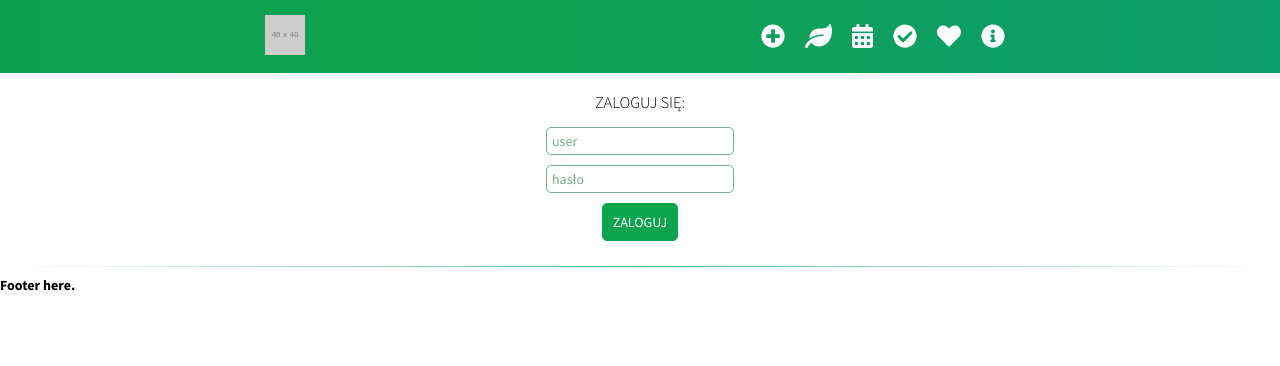
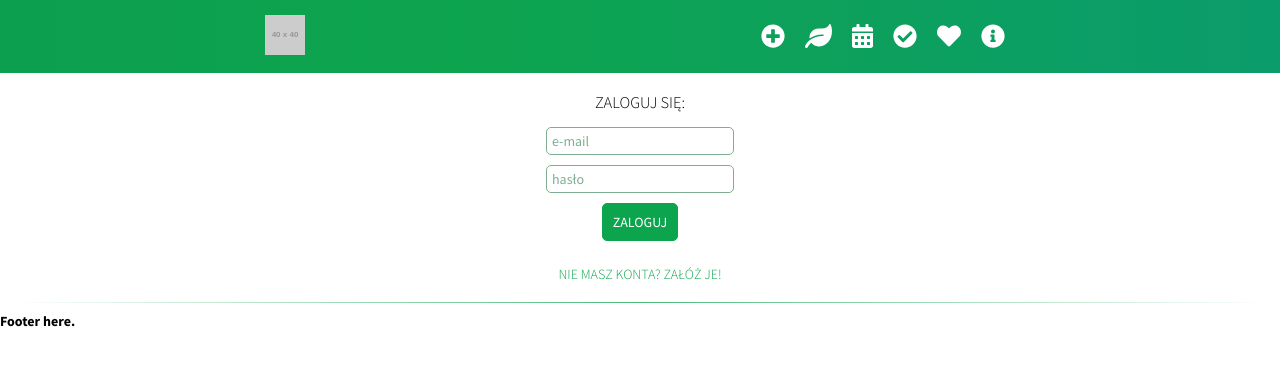
Before and after one commit to FAIRit/fe-plant-me-up, a React (Create React App) app: page / in a window 1280 px wide. Shown: the top 366 px of the page. Built offline with nearby package versions, Linux system fonts and the light colour scheme.

Commit message:
WIP some css to log-in form

```diff
--- a/src/components/LoginSite.js
+++ b/src/components/LoginSite.js
@@ -1,13 +1,17 @@
 import React, { Component } from "react";
 import { firebase, auth } from "../firebase";
 import { FontAwesomeIcon } from "@fortawesome/react-fontawesome";
+import { Link } from "react-router-dom";
 
 export class LoginSite extends Component {
-  state = {};
+  state = {
+    email: "",
+    password: ""
+  };
 
   handleChange = e => {
     this.setState({
-      text: e.target.value
+      [e.target.name]: e.target.value
     });
   };
 
@@ -21,24 +25,27 @@ export class LoginSite extends Component {
           <form onSubmit={this.handleSubmit} className="c-login-form">
             <input
               type="text"
-              name="userText"
-              placeholder="user"
+              name="email"
+              placeholder="e-mail"
               onChange={this.handleChange}
-              value={this.state.text}
+              value={this.state.email}
               cols={40}
             />
             <br />
             <input
               type="text"
-              name="passText"
+              name="password"
               placeholder="hasło"
               onChange={this.handleChange}
-              value={this.state.text}
+              value={this.state.password}
               cols={40}
             />
             <br />
             <button className="btn login-btn">zaloguj</button>
           </form>
+          <h4>
+            <Link to={"/registrationSite"}>Nie masz konta? Załóż je!</Link>
+          </h4>
         </div>
       </>
     );
--- a/src/scss/_c-login-site.scss
+++ b/src/scss/_c-login-site.scss
@@ -15,14 +15,25 @@
     width: 100%;
   }
 
-  h3 {
+  h3,
+  h4 {
     font-weight: lighter;
     text-transform: uppercase;
+  }
+
+  a {
+    text-decoration: none;
+    color: $brand-color;
+
+    &:hover {
+      opacity: 0.7;
+    }
   }
 }
 
 .c-login-form {
   margin-top: 10px;
+  margin-bottom: 20px;
   text-align: center;
 }
 
```
